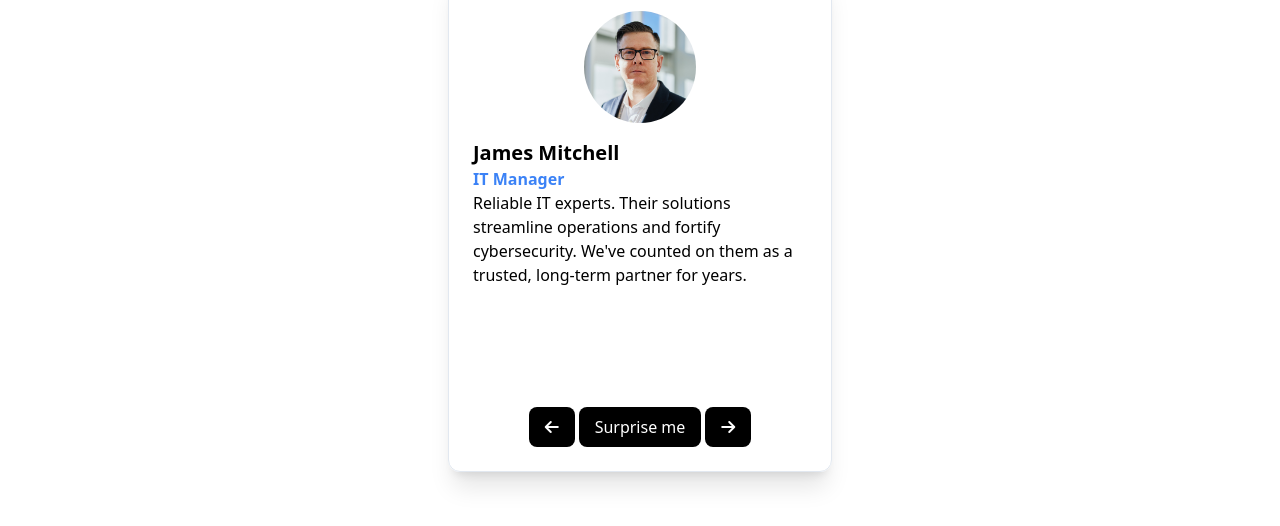
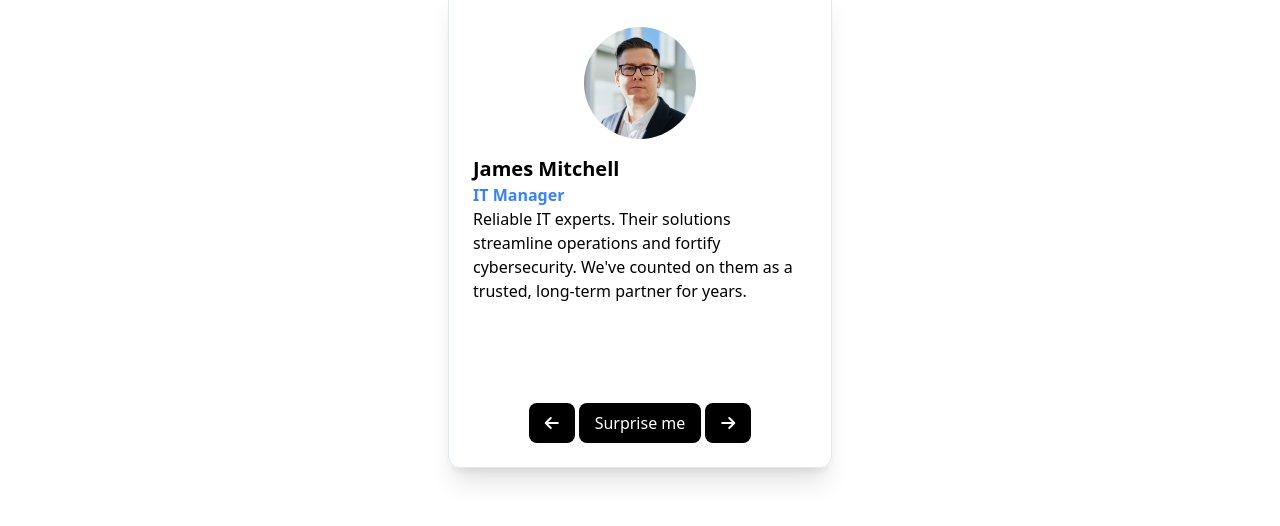
Before and after one commit to fathulfahmy/js-mini-projects, a website: page public/carousel-review/index.html in a window 1280 px wide. Shown: the part 198-724 px from the top of the page. Drawn offline with Linux system fonts and the light colour scheme.

Commit message:
fix: carousel review top margin

```diff
--- a/public/carousel-review/index.html
+++ b/public/carousel-review/index.html
@@ -21,7 +21,7 @@
 				</span>
 			</a>
 		</nav>
-		<main class="flex flex-wrap items-center justify-center mt-8">
+		<main class="flex flex-wrap items-center justify-center mt-8 lg:mt-12">
 			<h2
 				class="w-full text-center font-extrabold text-3xl sm:text-4xl xl:text-5xl"
 			>
@@ -40,7 +40,7 @@
 				<article>
 					<h4 class="font-bold text-xl" id="author">James Mitchell</h4>
 					<p class="font-bold text-blue-500" id="job">IT Manager</p>
-					<blockquote class="min-h-[200px] overflow-hidden" id="info">
+					<blockquote class="min-h-[180px] overflow-hidden" id="info">
 						Reliable IT experts. Their solutions streamline operations and
 						fortify cybersecurity. We've counted on them as a trusted, long-term
 						partner for years.
```
Also changed, not shown: public/video-backdrop/index.html (+3 -1 lines), public/styles.css.
